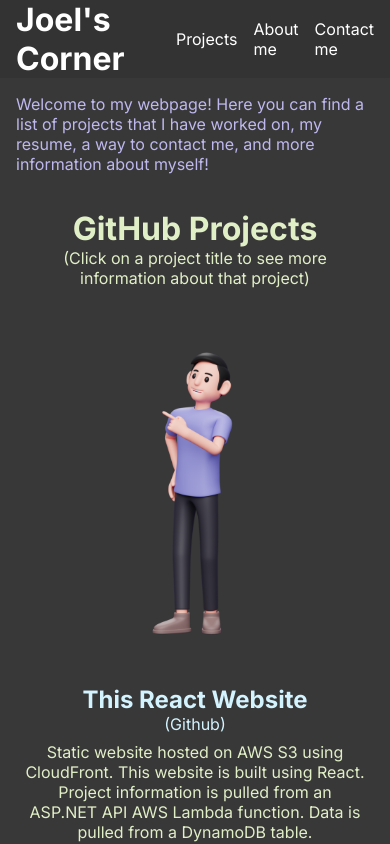
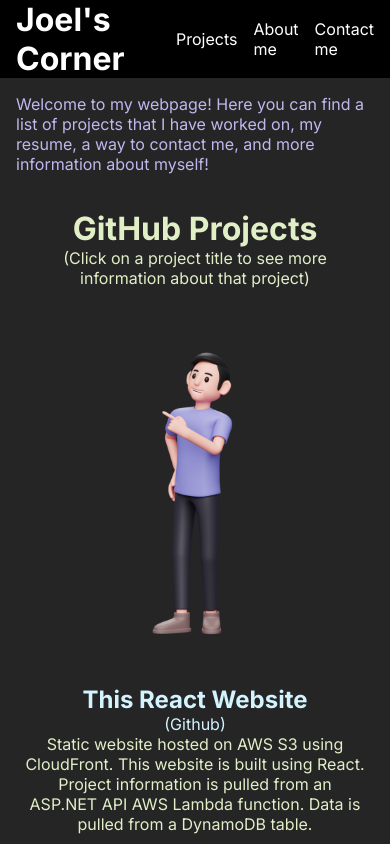
Before and after one commit to Neeblue/joels-corner, a React (Create React App) app: page / in a window 390 px wide. Shown: the top 844 px of the page. Built offline with nearby package versions, Linux system fonts and the light colour scheme.

Commit message:
Fixed hover colours and github link hover

```diff
--- a/src/components/ProjectCards.js
+++ b/src/components/ProjectCards.js
@@ -29,9 +29,11 @@ const ProjectCards = () => {
 
           <div className='rightColumn'>
             <h2 className='title'><a href={project.detailsPage}>{project.title}</a></h2>
-            <a className='githubLink' href={project.link} target="_blank" rel="noopener noreferrer">
-              (Github)
-            </a>
+            <div>
+              <a className='githubLink' href={project.link} target="_blank" rel="noopener noreferrer">
+                (Github)
+              </a>
+            </div>
             <p className='description'>{project.description}</p>
             {/* Add tags */}
           </div>
--- a/src/styles.css
+++ b/src/styles.css
@@ -1,5 +1,5 @@
 .App {
-    background-color: #383838;
+    background-color: #252525;
     color: rgb(225, 239, 199);
 }
 
@@ -14,7 +14,7 @@ body {
 
 /* Navigation bar */
 .nav {
-    background-color: #333;
+    background-color: #000000;
     color: white;
     display: flex;
     justify-content: space-between;
@@ -37,11 +37,11 @@ body {
     gap: 1rem;
 }
 
-.nav li .active {
+.nav a:active {
     background-color: rgb(132, 113, 253);; /* TODO: Doesn't work */
 }
 
-.nav li:Hover {
+.nav li:Hover, .nav .site-title:Hover {
     background-color: rgb(191, 184, 239);;
 }
 
@@ -93,11 +93,7 @@ body {
     object-fit:contain;
 }
 
-.project-card .title {
-    /* margin-top: 0.5rem; */
-}
-
-.project-card .title a:link, .project-card .title a:visited {
+.project-card a:link, a:visited {
     color: rgb(211, 243, 255);
     text-decoration: none;
 }
@@ -105,10 +101,9 @@ body {
 .project-card .githubLink {
     margin-bottom: 0.5rem;
 }
-.project-card .githubLink:link, .project-card .githubLink:visited {
-    display: block;
-    text-decoration: none;
-    color: rgb(211, 243, 255);
+
+.project-card a:hover {
+    background-color: rgb(191, 184, 239);
 }
 
 .projectCards .description {
@@ -116,7 +111,7 @@ body {
 }
 
 
-@media (max-width: 500px) { /* 768px */
+@media (max-width: 500px) {
     .intro {
         font-size: 1rem;
     }
@@ -139,7 +134,7 @@ body {
         width: 100%;
         margin-left: 0;
         text-align: center;
-        margin-bottom: 5rem;
+        margin-bottom: 2rem;
 
     }
 }
```
